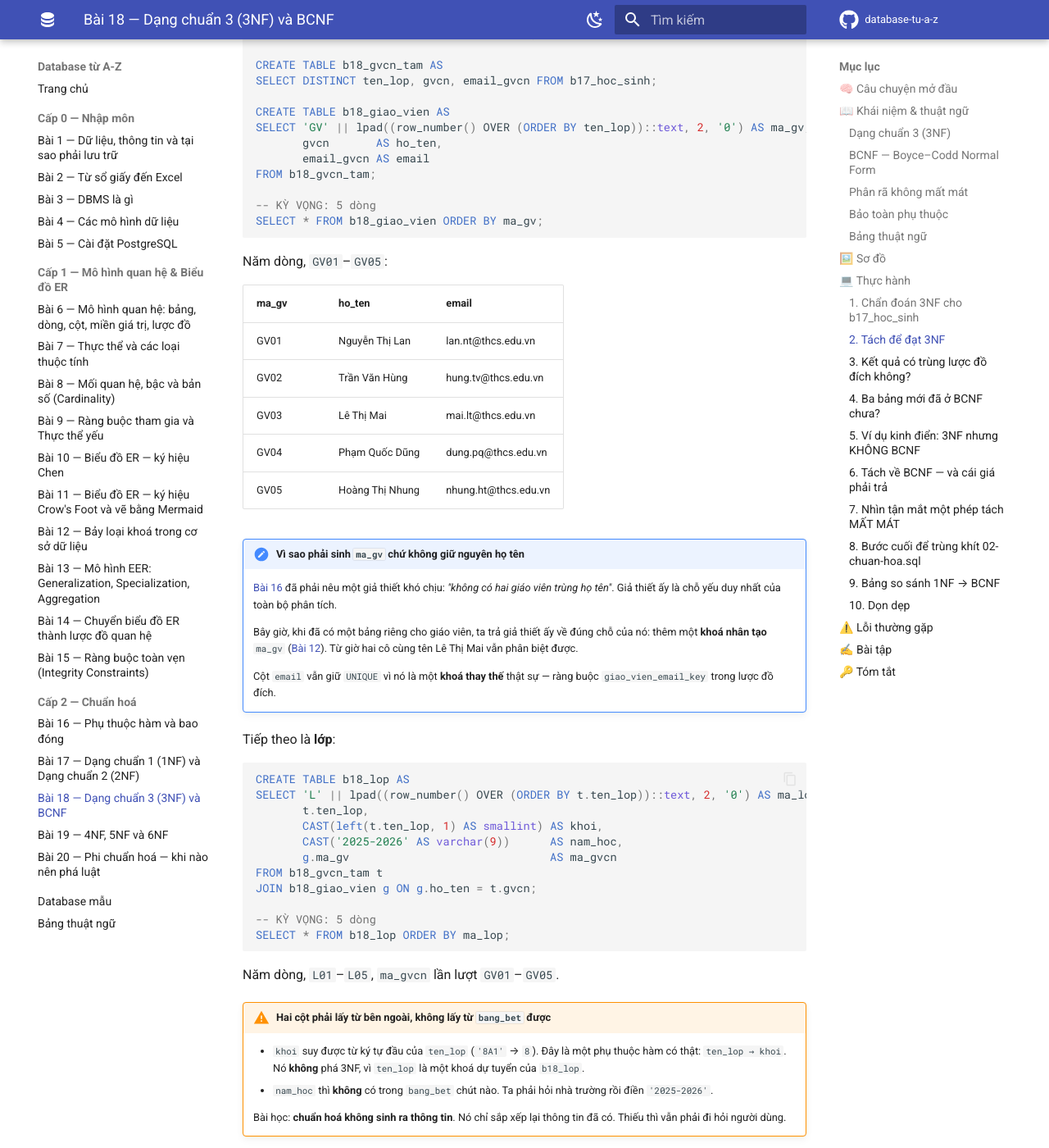
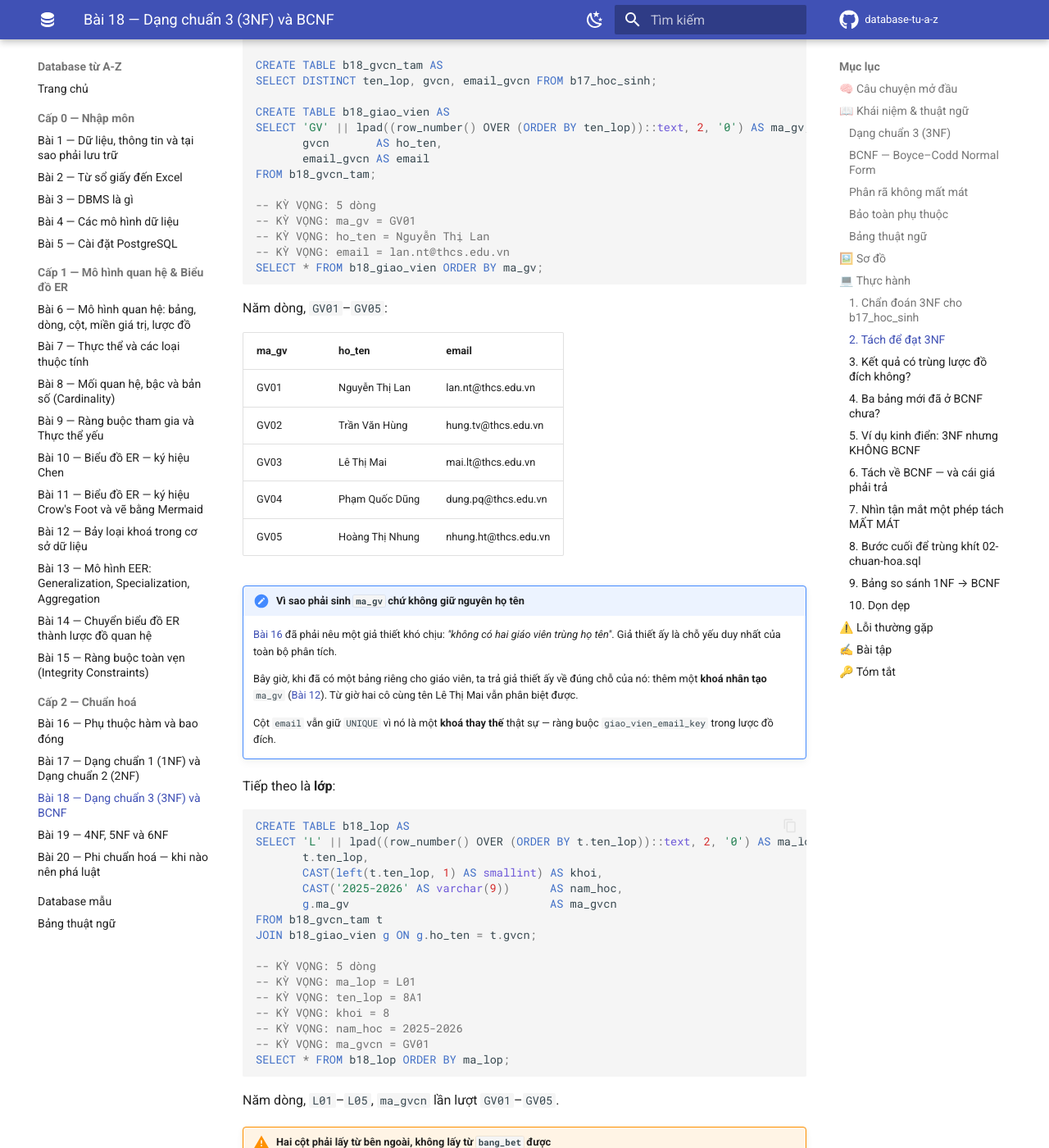
Before and after one commit to hungnguyen010518/database-tu-a-z, an MkDocs documentation site: the page built from docs/cap-2-chuan-hoa/18-dang-chuan-3nf-bcnf.md, in a window 1280 px wide and 1400 px high, scrolled down 7128 px. Shown: the whole window at 82% size. Built offline with MkDocs 1.6.1 and Material for MkDocs 9.7.7, drawn with Linux system fonts in a browser that asks for light colours; comment, search, counter and statistics services are not loaded; some of the changed text lies outside the part shown.

````diff
--- a/docs/cap-2-chuan-hoa/18-dang-chuan-3nf-bcnf.md
+++ b/docs/cap-2-chuan-hoa/18-dang-chuan-3nf-bcnf.md
@@ -257,6 +257,9 @@ SELECT 'GV' || lpad((row_number() OVER (ORDER BY ten_lop))::text, 2, '0') AS ma_
 FROM b18_gvcn_tam;
 
 -- KỲ VỌNG: 5 dòng
+-- KỲ VỌNG: ma_gv = GV01
+-- KỲ VỌNG: ho_ten = Nguyễn Thị Lan
+-- KỲ VỌNG: email = lan.nt@thcs.edu.vn
 SELECT * FROM b18_giao_vien ORDER BY ma_gv;
 ```
 
@@ -290,6 +293,11 @@ FROM b18_gvcn_tam t
 JOIN b18_giao_vien g ON g.ho_ten = t.gvcn;
 
 -- KỲ VỌNG: 5 dòng
+-- KỲ VỌNG: ma_lop = L01
+-- KỲ VỌNG: ten_lop = 8A1
+-- KỲ VỌNG: khoi = 8
+-- KỲ VỌNG: nam_hoc = 2025-2026
+-- KỲ VỌNG: ma_gvcn = GV01
 SELECT * FROM b18_lop ORDER BY ma_lop;
 ```
 
@@ -336,6 +344,9 @@ Kết quả: `5`, `5`, `30`.
 
 ```sql
 -- KỲ VỌNG: 1 dòng
+-- KỲ VỌNG: giao_vien_khop = 5
+-- KỲ VỌNG: lop_khop = 5
+-- KỲ VỌNG: hoc_sinh_khop = 30
 SELECT (SELECT count(*) FROM b18_giao_vien b JOIN giao_vien r
           ON r.ma_gv = b.ma_gv AND r.ho_ten = b.ho_ten AND r.email = b.email)
            AS giao_vien_khop,
@@ -515,6 +526,9 @@ Ba dòng và sáu dòng. Bây giờ *"thầy Khoa dạy Tin học"* chỉ còn *
 
 ```sql
 -- KỲ VỌNG: 1 dòng
+-- KỲ VỌNG: goc = 6
+-- KỲ VỌNG: dong_ma = 0
+-- KỲ VỌNG: dong_mat = 0
 SELECT (SELECT count(*) FROM b18_phu_dao) AS goc,
        (SELECT count(*) FROM (
             SELECT g.ma_hs, m.ten_mon, g.ten_gv
@@ -543,6 +557,10 @@ INSERT INTO b18_gv_mon VALUES ('Vũ Minh Tuấn', 'Toán');
 INSERT INTO b18_hs_gv  VALUES ('HS001', 'Vũ Minh Tuấn');
 
 -- KỲ VỌNG: 1 dòng
+-- KỲ VỌNG: ma_hs = HS001
+-- KỲ VỌNG: ten_mon = Toán
+-- KỲ VỌNG: so_giao_vien = 2
+-- KỲ VỌNG: danh_sach = Nguyễn Thị Lan + Vũ Minh Tuấn
 SELECT g.ma_hs, m.ten_mon,
        count(*)                                  AS so_giao_vien,
        string_agg(g.ten_gv, ' + ' ORDER BY g.ten_gv) AS danh_sach
@@ -578,6 +596,8 @@ Tách `b17_hoc_sinh` thành `(ho_ten_hs, ten_lop)` và `(ten_lop, dia_chi)`. Ph
 
 ```sql
 -- KỲ VỌNG: 1 dòng
+-- KỲ VỌNG: goc = 30
+-- KỲ VỌNG: sau_khi_noi_lai = 188
 SELECT (SELECT count(*) FROM b17_hoc_sinh)  AS goc,
        (SELECT count(*)
         FROM (SELECT DISTINCT ho_ten_hs, ten_lop FROM b17_hoc_sinh) a
````
Also changed, not shown: docs/cap-2-chuan-hoa/16-phu-thuoc-ham.md (+22 -8 lines), docs/cap-2-chuan-hoa/17-dang-chuan-1nf-2nf.md (+10 -0 lines), docs/cap-2-chuan-hoa/19-dang-chuan-4nf-5nf-6nf.md (+19 -2 lines), docs/cap-2-chuan-hoa/20-denormalization.md (+9 -0 lines).
